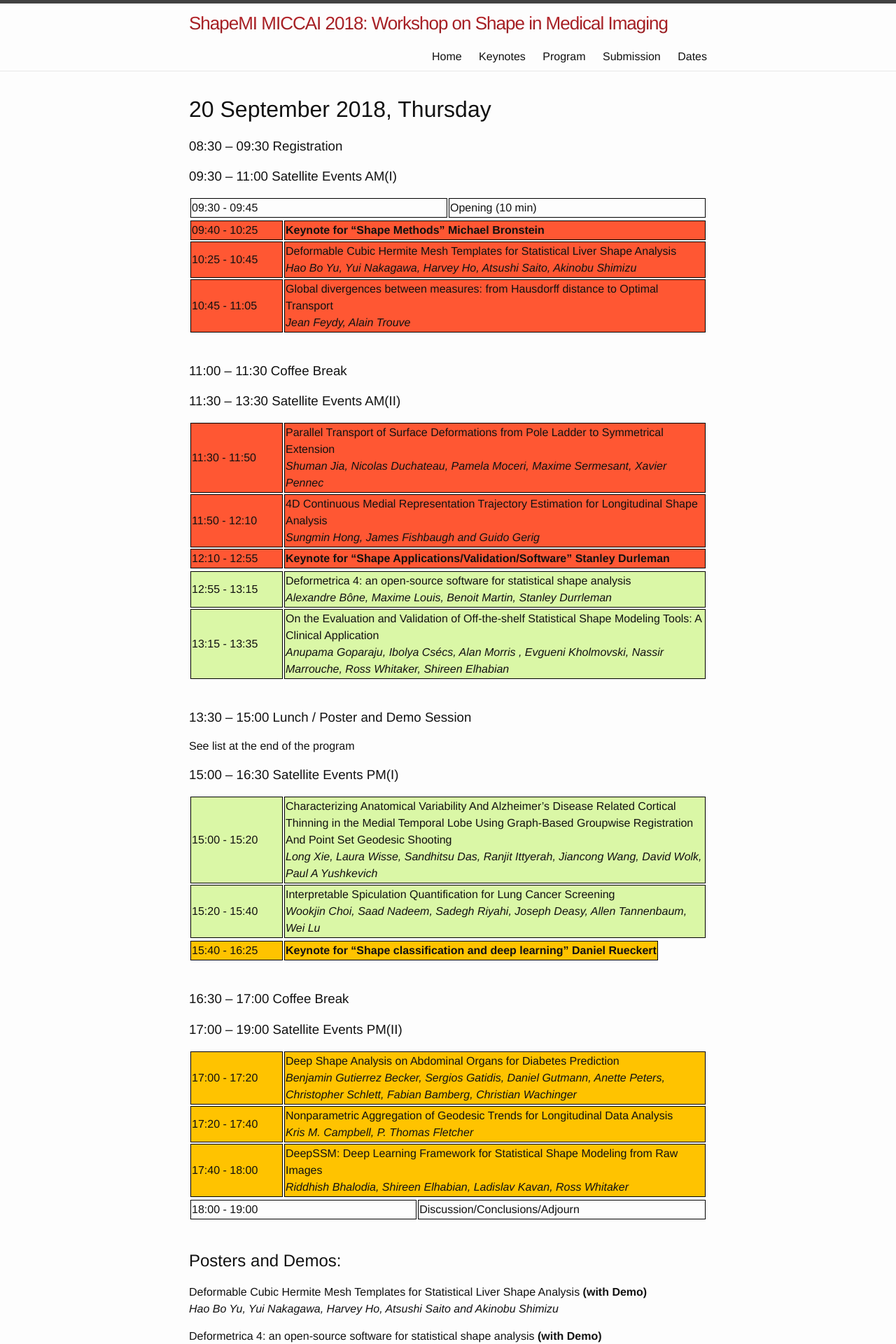
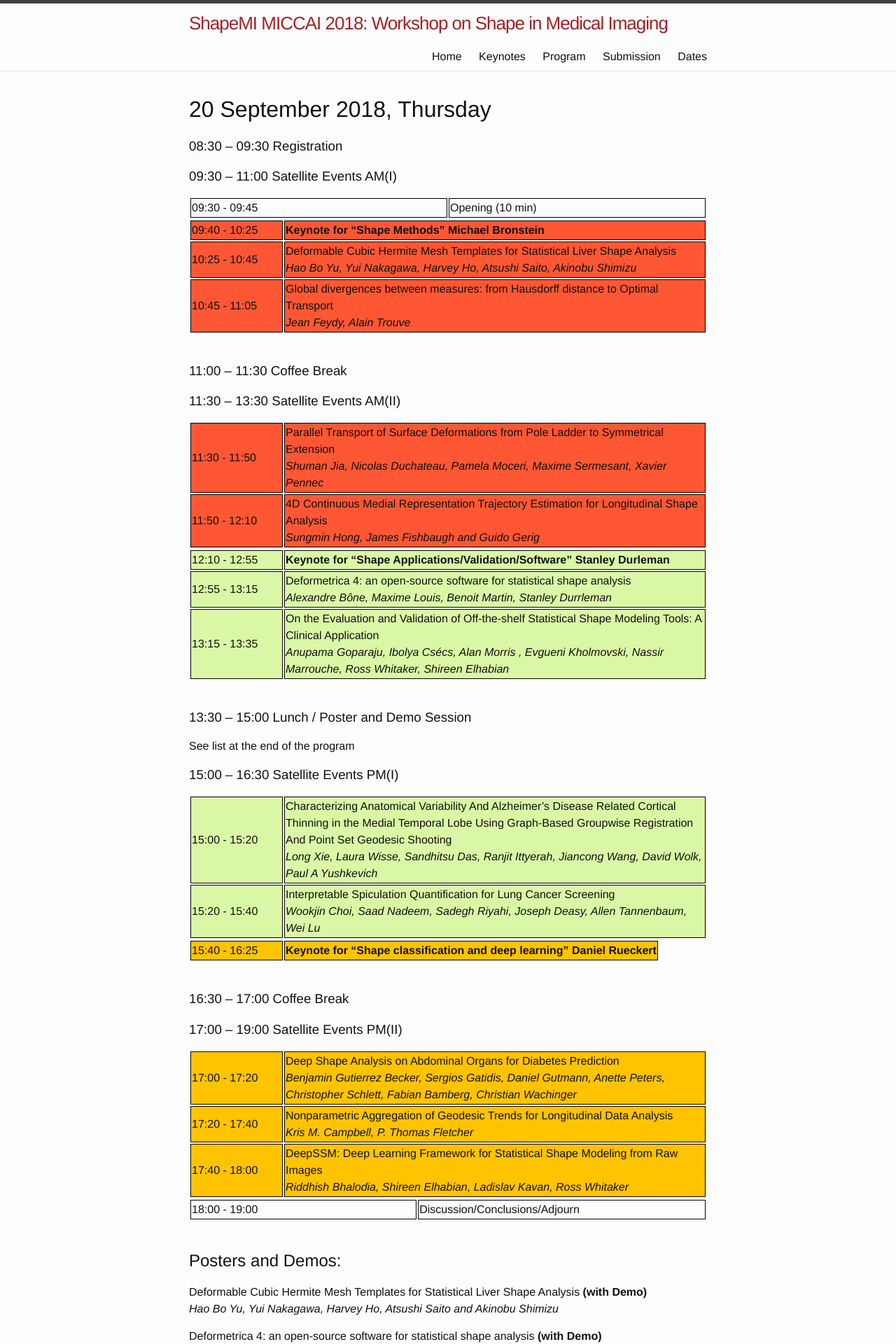
Before and after one commit to shapemi/shapemi2020, a Jekyll site: the page built from program/index.md, in a window 1280 px wide. Shown: the top 1920 px of the page at 70% size. Built offline with Jekyll 4.4.1, drawn with Linux system fonts in a browser that asks for light colours.

Commit message:
Update index.md

```diff
--- a/program/index.md
+++ b/program/index.md
@@ -50,9 +50,9 @@ order: 2
 
 | 11:30 - 11:50 | Parallel Transport of Surface Deformations from Pole Ladder to Symmetrical Extension <br> *Shuman Jia, Nicolas Duchateau, Pamela Moceri, Maxime Sermesant, Xavier Pennec*|
 | 11:50 - 12:10 | 4D Continuous Medial Representation Trajectory Estimation for Longitudinal Shape Analysis <br> *Sungmin Hong, James Fishbaugh and Guido Gerig*|
-| 12:10 - 12:55 | <span style="font-weight:bold">Keynote for “Shape Applications/Validation/Software” Stanley Durleman</span>|
 {: .tablelines}
 
+| 12:10 - 12:55 | <span style="font-weight:bold">Keynote for “Shape Applications/Validation/Software” Stanley Durleman</span>|
 | 12:55 - 13:15 | Deformetrica 4: an open-source software for statistical shape analysis <br> *Alexandre Bône, Maxime Louis, Benoit Martin, Stanley Durrleman*|
 | 13:15 - 13:35 | On the Evaluation and Validation of Off-the-shelf Statistical Shape Modeling Tools: A Clinical Application <br> *Anupama Goparaju, Ibolya Csécs, Alan Morris , Evgueni Kholmovski, Nassir Marrouche, Ross Whitaker, Shireen Elhabian*|
 {: .tablelines3}
```
